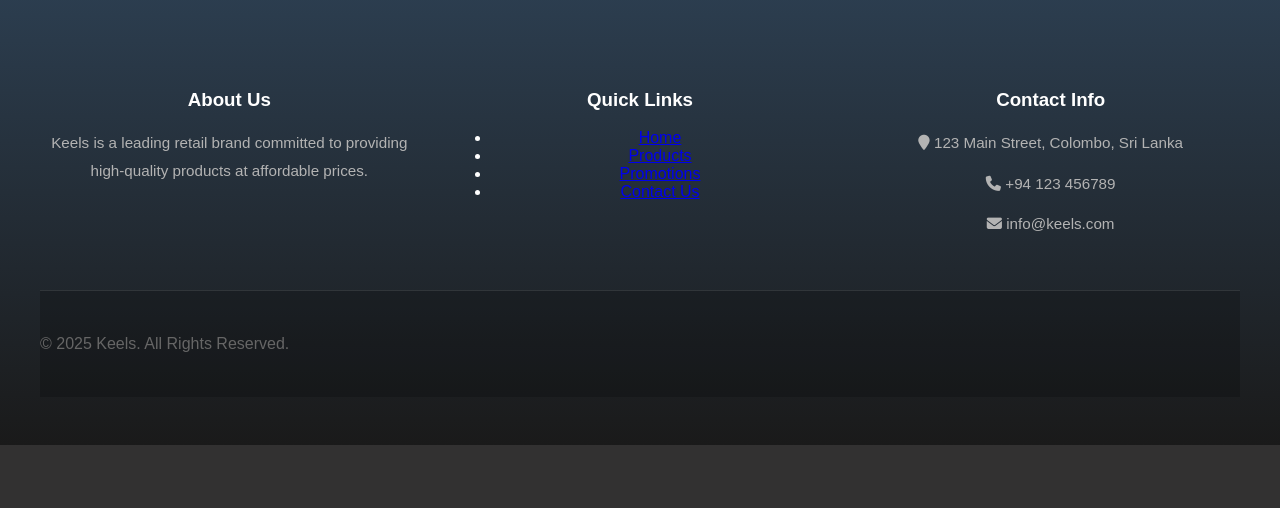
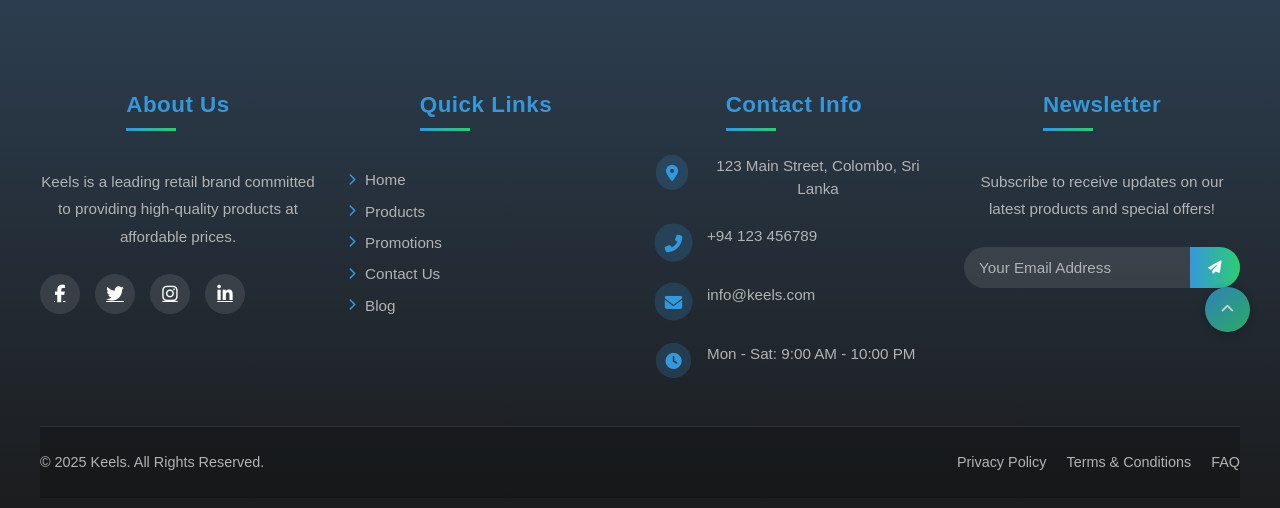
Before and after one commit to Bhanuka10/Keels_webpage, a React (Vite) app in the folder Front/: page / in a window 1280 px wide. Shown: the part 438-946 px from the top of the page. Before the commit the page ends 883 px from the top, so only its background shows below. Built offline with nearby package versions, Linux system fonts and the light colour scheme.

Commit message:
Update Footer.jsx

```diff
--- a/Front/src/Components/Footer/Footer.jsx
+++ b/Front/src/Components/Footer/Footer.jsx
@@ -1,37 +1,113 @@
 
-import './Footer.css'
+import React, { useState } from 'react';
+import './Footer.css';
 
 function Footer() {
+  const [emailValue, setEmailValue] = useState('');
+  const [isSubscribed, setIsSubscribed] = useState(false);
+
+  const handleSubscribe = (e) => {
+    e.preventDefault();
+    if (emailValue) {
+      setIsSubscribed(true);
+      setEmailValue('');
+      setTimeout(() => setIsSubscribed(false), 3000);
+    }
+  };
+
   return (
     <footer className="footer">
+      {/* Footer top wave animation */}
+      <div className="footer-wave">
+        <svg xmlns="http://www.w3.org/2000/svg" viewBox="0 0 1440 320">
+          <path fill="#222" fillOpacity="1" d="M0,96L48,112C96,128,192,160,288,154.7C384,149,480,107,576,117.3C672,128,768,192,864,202.7C960,213,1056,171,1152,149.3C1248,128,1344,128,1392,128L1440,128L1440,320L1392,320C1344,320,1248,320,1152,320C1056,320,960,320,864,320C768,320,672,320,576,320C480,320,384,320,288,320C192,320,96,320,48,320L0,320Z"></path>
+        </svg>
+      </div>
+
       <div className="container">
         <div className="footer-content">
           <div className="footer-section about">
-            <h3>About Us</h3>
+            <h3 className="animated-underline">About Us</h3>
             <p>Keels is a leading retail brand committed to providing high-quality products at affordable prices.</p>
+            <div className="social-icons">
+              <a href="#" className="social-icon-link facebook"><i className="fab fa-facebook-f"></i></a>
+              <a href="#" className="social-icon-link twitter"><i className="fab fa-twitter"></i></a>
+              <a href="#" className="social-icon-link instagram"><i className="fab fa-instagram"></i></a>
+              <a href="#" className="social-icon-link linkedin"><i className="fab fa-linkedin-in"></i></a>
+            </div>
           </div>
+
           <div className="footer-section links">
-            <h3>Quick Links</h3>
-            <ul>
-              <li><a href="#">Home</a></li>
-              <li><a href="#">Products</a></li>
-              <li><a href="#">Promotions</a></li>
-              <li><a href="#">Contact Us</a></li>
+            <h3 className="animated-underline">Quick Links</h3>
+            <ul className="quick-links">
+              <li><a href="#"><i className="fas fa-chevron-right"></i>Home</a></li>
+              <li><a href="#"><i className="fas fa-chevron-right"></i>Products</a></li>
+              <li><a href="#"><i className="fas fa-chevron-right"></i>Promotions</a></li>
+              <li><a href="#"><i className="fas fa-chevron-right"></i>Contact Us</a></li>
+              <li><a href="#"><i className="fas fa-chevron-right"></i>Blog</a></li>
             </ul>
           </div>
+
           <div className="footer-section contact">
-            <h3>Contact Info</h3>
-            <p><i className="fa fa-map-marker"></i> 123 Main Street, Colombo, Sri Lanka</p>
-            <p><i className="fa fa-phone"></i> +94 123 456789</p>
-            <p><i className="fa fa-envelope"></i> info@keels.com</p>
+            <h3 className="animated-underline">Contact Info</h3>
+            <div className="contact-info">
+              <div className="contact-item">
+                <i className="fas fa-map-marker-alt pulse"></i>
+                <span>123 Main Street, Colombo, Sri Lanka</span>
+              </div>
+              <div className="contact-item">
+                <i className="fas fa-phone-alt pulse"></i>
+                <span>+94 123 456789</span>
+              </div>
+              <div className="contact-item">
+                <i className="fas fa-envelope pulse"></i>
+                <span>info@keels.com</span>
+              </div>
+              <div className="contact-item">
+                <i className="fas fa-clock pulse"></i>
+                <span>Mon - Sat: 9:00 AM - 10:00 PM</span>
+              </div>
+            </div>
+          </div>
+
+          <div className="footer-section newsletter">
+            <h3 className="animated-underline">Newsletter</h3>
+            <p>Subscribe to receive updates on our latest products and special offers!</p>
+            <form className="newsletter-form" onSubmit={handleSubscribe}>
+              <div className="form-group">
+                <input
+                  type="email"
+                  placeholder="Your Email Address"
+                  value={emailValue}
+                  onChange={(e) => setEmailValue(e.target.value)}
+                  required
+                />
+                <button type="submit" className="btn-subscribe">
+                  <i className="fas fa-paper-plane"></i>
+                </button>
+              </div>
+              {isSubscribed && <div className="subscribe-message">Thank you for subscribing!</div>}
+            </form>
           </div>
         </div>
+
         <div className="footer-bottom">
-          <p>&copy; {new Date().getFullYear()} Keels. All Rights Reserved.</p>
+          <div className="copyright">
+            <p>&copy; {new Date().getFullYear()} Keels. All Rights Reserved.</p>
+          </div>
+          <div className="footer-bottom-links">
+            <a href="#">Privacy Policy</a>
+            <a href="#">Terms & Conditions</a>
+            <a href="#">FAQ</a>
+          </div>
         </div>
       </div>
+
+      <button className="back-to-top" onClick={() => window.scrollTo({top: 0, behavior: 'smooth'})}>
+        <i className="fas fa-chevron-up"></i>
+      </button>
     </footer>
-  )
+  );
 }
 
 export default Footer
```
